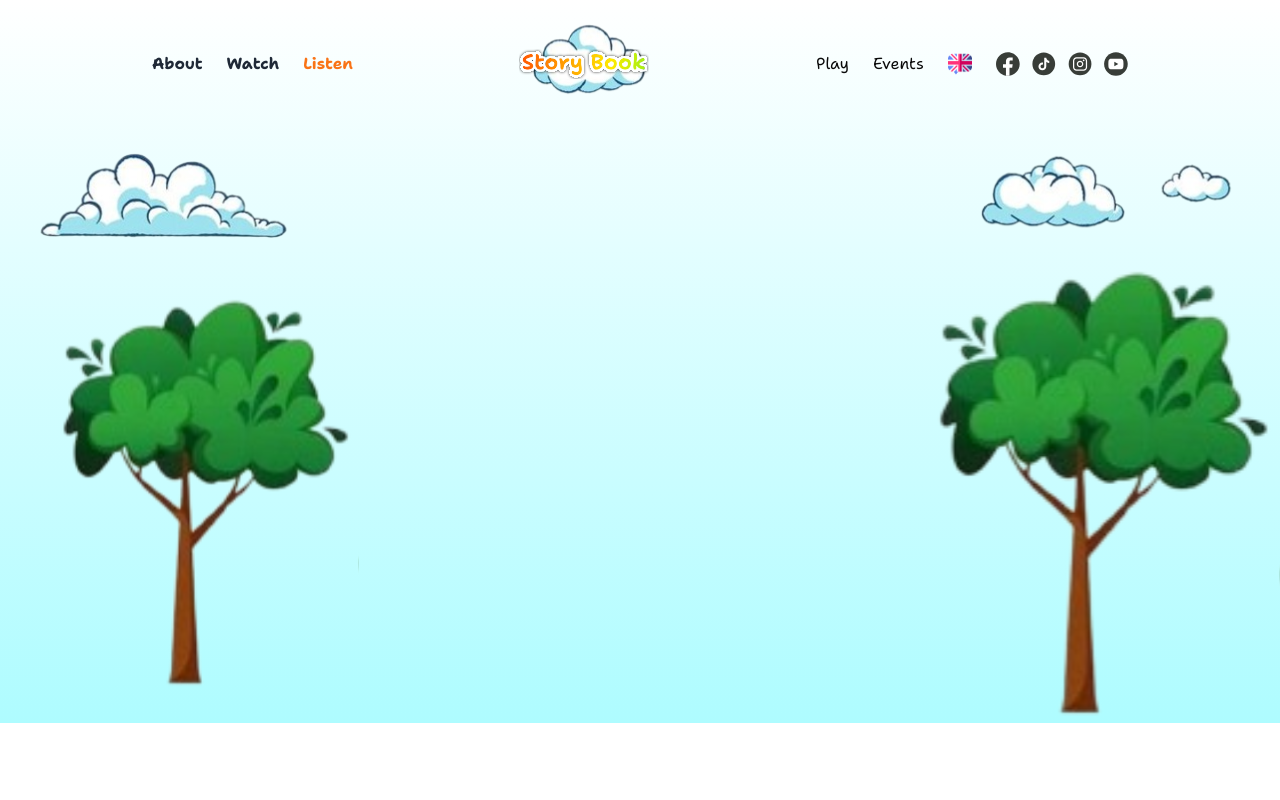
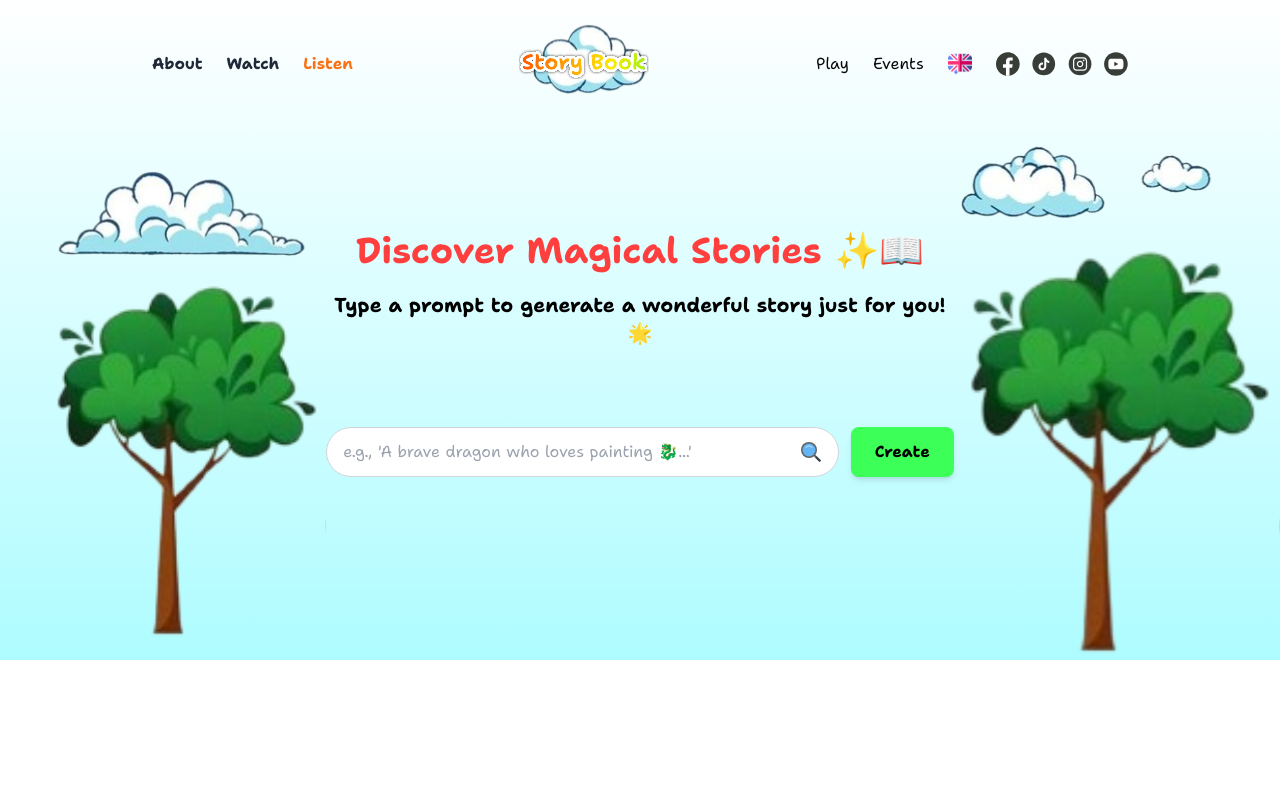
Before and after one commit to khanakhun/storybook, a Next.js app: page / in a window 1280 px wide. Shown: the top 800 px of the page. Built offline with nearby package versions, Linux system fonts and the light colour scheme.

Commit message:
section 1 done

```diff
--- a/src/app/global-components/HeroText.tsx
+++ b/src/app/global-components/HeroText.tsx
@@ -6,8 +6,11 @@ const HeroText: React.FC = () => {
 
   return (
     <div className="max-w-4xl mx-auto text-center">
-      <p className="text-4xl font-bold text-yellow-300 mb-4"> {language === "en" ? " Discover Magical Stories ✨📖" : " גלה סיפורים קסומים ✨📖"}</p>
-      <p className="text-white text-lg mb-8">
+      <p className="text-4xl font-bold mb-5 text-[#FF3E3E] mb-4">
+        {" "}
+        {language === "en" ? " Discover Magical Stories ✨📖" : " גלה סיפורים קסומים ✨📖"}
+      </p>
+      <p className="text-black text-xl mb-8 mt-4 font-bold">
         {language === "en" ? " Type a prompt to generate a wonderful story just for you! 🌟" : "הקלד הנחיה כדי ליצור סיפור נפלא רק בשבילך! 🌟"}
       </p>
     </div>
--- a/src/app/page.tsx
+++ b/src/app/page.tsx
@@ -6,21 +6,29 @@ import rightTress from "../app/assets/svg/righttree.svg";
 import leftTress from "../app/assets/svg/leftree.svg";
 import rightCloud from "../app/assets/svg/rightcloud.svg";
 import leftCloud from "../app/assets/svg/leftcloud.svg";
+import { ToastContainer } from "react-toastify";
+
 const page = () => {
   return (
     <div>
+      <ToastContainer position="top-center" autoClose={5000} />
       <div style={{ background: "linear-gradient(180deg, #FFFFFF 0%, #AEFCFF 100%)" }}>
         <Navbar />
-        <div className="flex justify-between">
-          <Image src={rightCloud} alt="Hero Image" width={308} height={107} />
-          <Image src={leftCloud} alt="Hero Image" width={306} height={125} />
-        </div>
-        <div className="flex justify-between">
-          <Image src={rightTress} alt="Hero Image" width={359} height={407} />
-          <Image src={leftTress} alt="Hero Image" width={359} height={407} />
+        <div className="flex justify-between items-center">
+          <div>
+            <Image src={rightCloud} alt="Right Cloud" width={308} height={107} className="justify-self-end" />
+            <Image src={rightTress} alt="Right Tree" width={359} height={407} className="justify-self-end" />
+          </div>
+          <div>
+            <Hero />
+          </div>
+          <div>
+            <Image src={leftCloud} alt="Left Cloud" width={306} height={125} className="justify-self-start" />
+            <Image src={leftTress} alt="Left Tree" width={359} height={407} className="justify-self-start" />
+          </div>
         </div>
       </div>
-      <Hero />
+      {/* <Hero /> */}
     </div>
   );
 };
--- a/src/app/sections/hero.tsx
+++ b/src/app/sections/hero.tsx
@@ -7,11 +7,10 @@ import HeroText from "../global-components/HeroText";
 import InputBar from "../global-components/InputBar";
 import LoaderWrapper from "../global-components/LoaderWrapper";
 import StoryDisplay from "../global-components/StoryDisplay";
-import MainCarousel from "../global-components/MainCarousel";
 import { useLanguageStore } from "@/lib/store";
 
 const Hero = () => {
-  const { language } = useLanguageStore(); // Zustand hooks
+  const { language } = useLanguageStore();
   const [text, setText] = useState("");
   const [response, setResponse] = useState("");
   const [loading, setLoading] = useState(false);
@@ -47,14 +46,23 @@ const Hero = () => {
   };
 
   return (
-    <div className="py-20 bg-gradient-to-br">
+    <div className="">
       <ToastContainer position="top-center" autoClose={5000} />
       <HeroText />
-      <InputBar value={text} onChange={handleChangeText} onKeyDown={handleKeyPress} onSearch={handleGenerateStory} loading={loading} />
+      <div className="flex gap-3 mt-20">
+        <InputBar value={text} onChange={handleChangeText} onKeyDown={handleKeyPress} onSearch={handleGenerateStory} loading={loading} />
+        <button
+          onClick={handleGenerateStory}
+          className="bg-[#3CFF57] text-black font-bold px-6 py-2 rounded-lg shadow-md hover:bg-green-500 transition"
+        >
+          Create
+        </button>
+      </div>
+
       <div className="px-20 mt-20">
         {loading && <LoaderWrapper />}
         {response && !loading && <StoryDisplay story={response} />}
-        {!response && !loading && <MainCarousel />}
+        {/* {!response && !loading && <MainCarousel />} */}
       </div>
     </div>
   );
```
